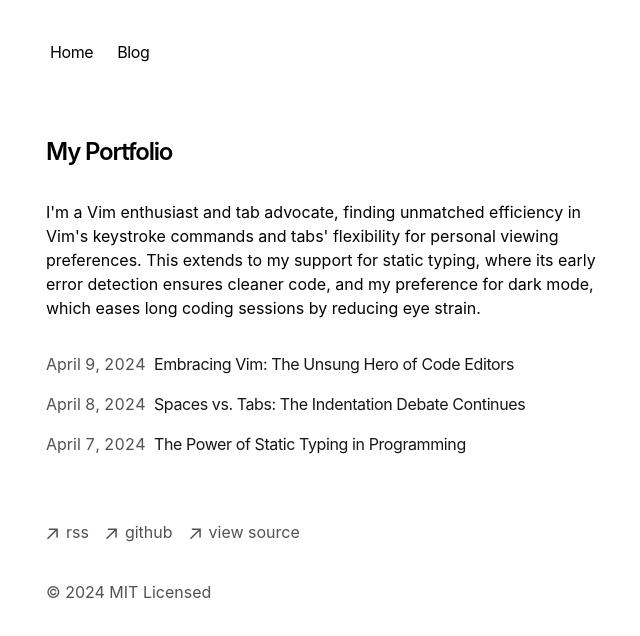
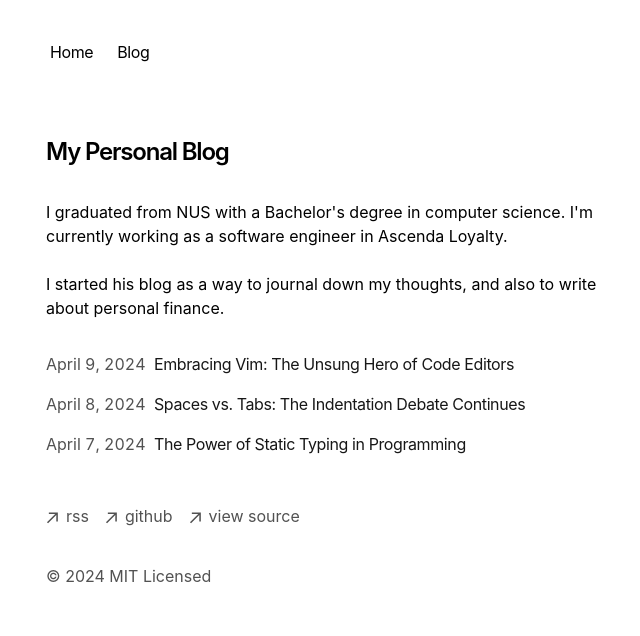
Before and after one commit to andlimey/blog, a Next.js app: page / in a window 1280 px wide. Shown: the top 636 px of the page, without its empty margins (306-946 px from the left). Built offline with nearby package versions, Linux system fonts and the light colour scheme.

Commit message:
Add introduction

```diff
--- a/app/layout.tsx
+++ b/app/layout.tsx
@@ -7,6 +7,7 @@ import { Analytics } from "@vercel/analytics/react";
 import { SpeedInsights } from "@vercel/speed-insights/next";
 import Footer from "./components/footer";
 import { baseUrl } from "./sitemap";
+import { cn } from "./utils/tailwind";
 
 export const metadata: Metadata = {
   metadataBase: new URL(baseUrl),
@@ -36,8 +37,6 @@ export const metadata: Metadata = {
   },
 };
 
-const cx = (...classes) => classes.filter(Boolean).join(" ");
-
 export default function RootLayout({
   children,
 }: {
@@ -46,7 +45,7 @@ export default function RootLayout({
   return (
     <html
       lang="en"
-      className={cx(
+      className={cn(
         "text-black bg-white dark:text-white dark:bg-black",
         GeistSans.variable,
         GeistMono.variable
--- a/app/page.tsx
+++ b/app/page.tsx
@@ -1,21 +1,25 @@
-import { BlogPosts } from 'app/components/posts'
+import { BlogPosts } from "app/components/posts";
 
 export default function Page() {
   return (
-    <section>
-      <h1 className="mb-8 text-2xl font-semibold tracking-tighter">
-        My Portfolio
+    <section className="flex flex-col gap-8">
+      <h1 className="text-2xl font-semibold tracking-tighter">
+        My Personal Blog
       </h1>
-      <p className="mb-4">
-        {`I'm a Vim enthusiast and tab advocate, finding unmatched efficiency in
-        Vim's keystroke commands and tabs' flexibility for personal viewing
-        preferences. This extends to my support for static typing, where its
-        early error detection ensures cleaner code, and my preference for dark
-        mode, which eases long coding sessions by reducing eye strain.`}
-      </p>
-      <div className="my-8">
+      <div>
+        <p>
+          I graduated from NUS with a Bachelor's degree in computer science. I'm
+          currently working as a software engineer in Ascenda Loyalty.
+        </p>
+        <br />
+        <p>
+          I started his blog as a way to journal down my thoughts, and also to
+          write about personal finance.
+        </p>
+      </div>
+      <div className="flex flex-col gap-8">
         <BlogPosts />
       </div>
     </section>
-  )
+  );
 }
```
